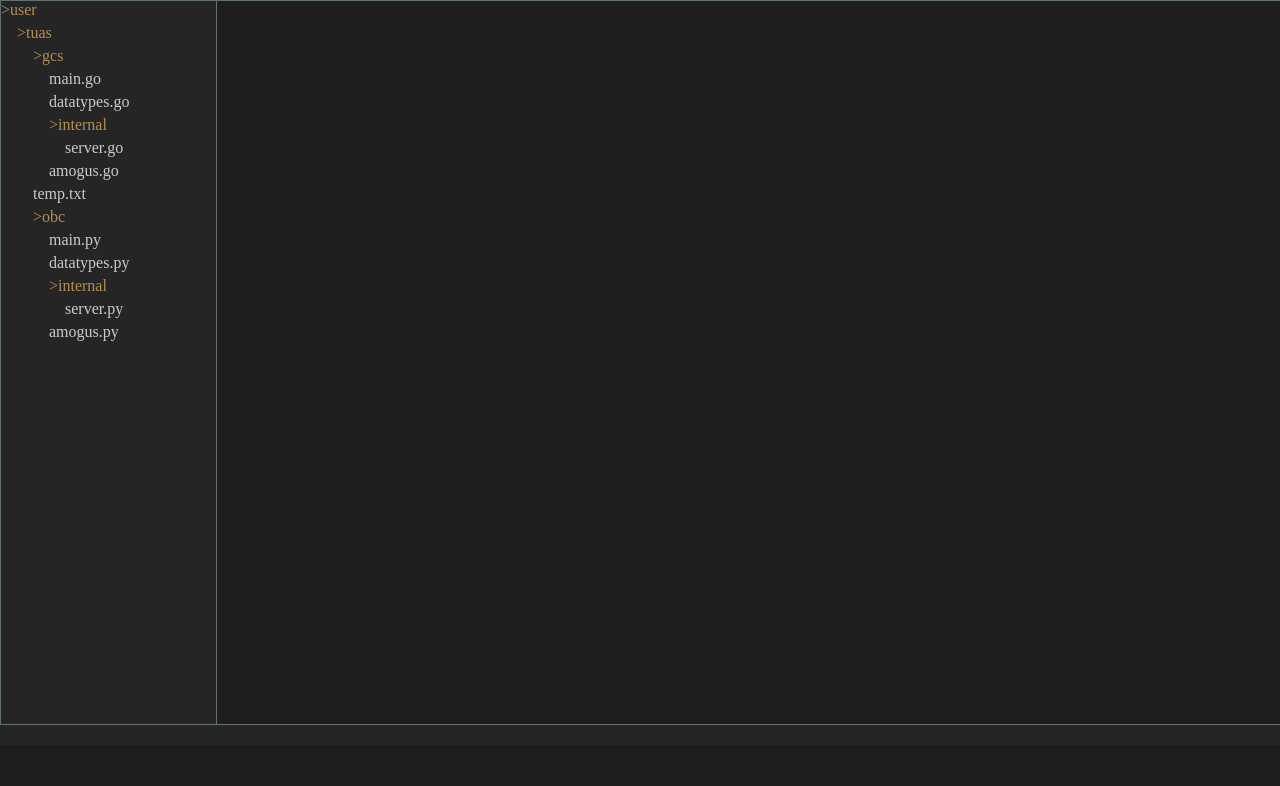
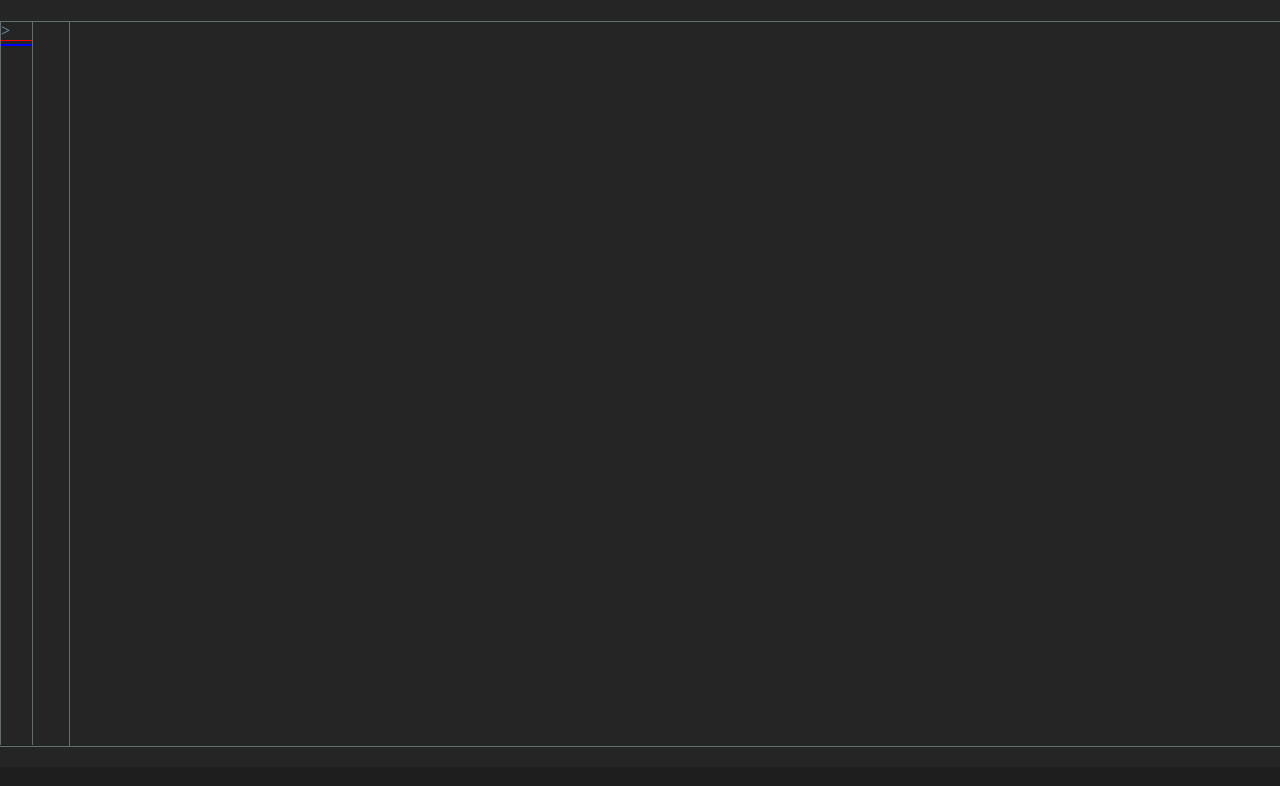
Before and after one commit to Tyler-Lentz/tyde, a SvelteKit app: page / in a window 1280 px wide. Shown: the top 786 px of the page. Built offline with nearby package versions, Linux system fonts and the light colour scheme.

Commit message:
half working sidebar highlighting

```diff
--- a/src/app.html
+++ b/src/app.html
@@ -14,5 +14,17 @@
 			background-color: var(--darkest-bg-color);
 			margin: 0;
 		}
+
+		:root {
+			--text-default-color: rgb(204,204,198);
+			--text-highlight-color: rgb(115, 170, 195);
+			--darkest-bg-color: rgb(30,30,30);
+			--dark-bg-color: rgb(37,37,38);
+			--medium-bg-color: rgb(51,51,51);
+			--highlight-color: rgb(179,143,80);
+			--dark-highlight-color: rgb(99,112,112);
+			--warning-color: rgb(180, 58, 58);
+			--font-size: 12pt;
+		}
 	</style>
 </html>
--- /dev/null
+++ b/src/global.scss
@@ -0,0 +1,11 @@
+* {
+    --text-default-color: rgb(204,204,198);
+    --text-highlight-color: rgb(115, 170, 195);
+    --darkest-bg-color: rgb(30,30,30);
+    --dark-bg-color: rgb(37,37,38);
+    --medium-bg-color: rgb(51,51,51);
+    --highlight-color: rgb(179,143,80);
+    --dark-highlight-color: rgb(99,112,112);
+    --warning-color: rgb(180, 58, 58);
+    --font-size: 12pt;
+}
--- a/src/lib/TextEditor.svelte
+++ b/src/lib/TextEditor.svelte
@@ -1,14 +1,11 @@
 <script lang="ts">
     import type { File } from '../defs';
-    import { slide } from 'svelte/transition';
 
     export let file: File;
+    export let editable: boolean;
 
     let num_lines: number = 0;
     let line_nums: String = '';
-
-    let font_size_num: number = 16; //pt
-    let font_size = `${font_size_num}px`;
 
     let editor_elem: HTMLTextAreaElement;
     let line_nums_elem: HTMLTextAreaElement;
@@ -18,14 +15,20 @@
     }
 
     $: num_lines = file.content.split('\n').length;
-    $: line_nums = Array(num_lines).fill(0).map((_, num) => `${num+1}`).join('\n');
-    $: max_line_size = String(num_lines).length * font_size_num;
+    $: line_nums = Array(num_lines).fill(0).map((_, num) => {
+        if (editable) {
+            return `${num+1}`
+        } else {
+            return "";
+        }
+    }).join('\n');
+    $: max_line_size = String(num_lines).length * 16;
 
 </script>
 
-<div transition:slide>
+<div >
     <textarea bind:this={line_nums_elem} class="line_nums" readonly bind:value={line_nums} style:width="{max_line_size}px" ></textarea>
-    <textarea bind:this={editor_elem} on:scroll={parseScroll} class="editor" bind:value={file.content} ></textarea>
+    <textarea bind:this={editor_elem} on:scroll={parseScroll} class="editor" bind:value={file.content} readonly={!editable}></textarea>
 </div>
 
 <style >
@@ -52,6 +55,7 @@
         color: var(--text-highlight-color);
         overflow: hidden;
         text-align: right;
+        min-width: 32px;
     }
 
     textarea.line_nums::selection {
--- a/src/lib/Topbar.svelte
+++ b/src/lib/Topbar.svelte
@@ -29,6 +29,7 @@
         background-color: var(--dark-bg-color);
         border-bottom: 1px solid var(--dark-highlight-color);
         width: 100vw;
+        min-height: 1.3rem;
     }
 
     li {
--- a/src/lib/Window.svelte
+++ b/src/lib/Window.svelte
@@ -54,7 +54,16 @@
         });
     });
 
+
+    let directory: Directory | null = null;
+
+    let empty_file = new File("null", "");
+
+    appWindow.listen('open-directory', (_) => {
         let dir = new Directory("/user", [
+            new File("/user/test", "content"),
+            new File("/user/test2", "content"),
+            new File("/user/test3", "content"),
             new Directory("/user/tuas", [
                 new Directory("/user/tuas/gcs", [
                     new File("/user/tuas/gcs/main.go", "content"),
@@ -75,31 +84,25 @@
                 ])
             ])
         ]);
+        directory = dir;
+    });
+
 </script>
 
 <div>
     <Topbar bind:current_file/>
     <main>
-        <WorkspaceSidebar directory={dir}></WorkspaceSidebar>
+        <WorkspaceSidebar bind:directory></WorkspaceSidebar>
         {#if current_file !== null}
-            <TextEditor file={$files[current_file]} />
+            <TextEditor file={$files[current_file]} editable={true} />
+        {:else}
+            <TextEditor file={empty_file} editable={false}/>
         {/if}
     </main>
     <EditorConsole bind:this={econsole}/>
 </div>
 
 <style>
-    :global(:root) {
-        --text-default-color: rgb(204,204,198);
-        --text-highlight-color: rgb(115, 170, 195);
-        --darkest-bg-color: rgb(30,30,30);
-        --dark-bg-color: rgb(37,37,38);
-        --medium-bg-color: rgb(51,51,51);
-        --highlight-color: rgb(179,143,80);
-        --dark-highlight-color: rgb(99,112,112);
-        --warning-color: rgb(180, 58, 58);
-        --font-size: 12pt;
-    }
     div {
         background-color: var(--darkest-bg-color);
         display: flex;
--- a/src/lib/WorkspaceDirectory.svelte
+++ b/src/lib/WorkspaceDirectory.svelte
@@ -1,41 +1,52 @@
 <script lang="ts">
     import type {FileSystemNode} from "../defs"
-    import WorkspaceFile from "./WorkspaceFile.svelte";
 
     export let name: String;
     export let subnodes: Array<FileSystemNode>;
-    export let indent: number;
 </script>
 
 <div>
-    <p>{name}</p>
+    <p class="dir">{name}</p>
     <ol>
         {#each subnodes as subnode}
             {#if subnode.isDirectory()}
                 <svelte:self
                     name={subnode.name}
                     subnodes={subnode.subnodes()}
-                    indent={indent+1}>
+                    >
                 </svelte:self>
             {:else}
-                <WorkspaceFile
-                    name={subnode.name}
-                    >
-                </WorkspaceFile>
+                <div>
+                    <p class="file">{subnode.name}</p>
+                </div>
             {/if}
         {/each}
     </ol>
 </div>
 
 <style>
-    p::before {
+    p.dir::before {
         content: ">";
+    }
+
+    p.dir {
+        color: var(--text-highlight-color);
+    }
+
+    p.file {
+        color: var(--text-default-color);
     }
 
     p {
         margin: 0;
         margin-bottom: 5px;
-        color: var(--highlight-color);
+        -width: max-content;
+        width: 100%;
+        outline: 1px solid red;
+    }
+
+    p:hover {
+        background-color: var(--medium-bg-color);
     }
 
     div, ol {
@@ -46,7 +57,13 @@
     ol {
         list-style-type: none;
         padding-left: 1rem;
+        padding-right: 1rem;
         margin-top: 0;
+        outline: 1px solid blue;
+    }
+
+    div {
+        width: 100%;
     }
 
 </style>
--- a/src/lib/WorkspaceFile.svelte
+++ /dev/null
@@ -1,15 +0,0 @@
-<script lang="ts">
-    export let name: String;
-</script>
-
-<div>
-    <p>{name}</p>
-</div>
-
-<style>
-    p {
-        margin: 0;
-        margin-bottom: 5px;
-        color: var(--text-default-color);
-    }
-</style>
--- a/src/lib/WorkspaceSidebar.svelte
+++ b/src/lib/WorkspaceSidebar.svelte
@@ -1,17 +1,24 @@
 <script lang="ts">
     import type {Directory} from "../defs"
     import WorkspaceDirectory from "./WorkspaceDirectory.svelte";
-    import WorkspaceFile from "./WorkspaceFile.svelte";
 
-    export let directory: Directory;
+    export let directory: Directory | null;
 </script>
 
-<div>
-    <WorkspaceDirectory
-        name={directory.name}
-        subnodes={directory.subnodes()}
-        indent={0}>
-    </WorkspaceDirectory>
+<div >
+    {#if directory !== null}
+        <WorkspaceDirectory
+            name={directory.name}
+            subnodes={directory.subnodes()}
+            >
+        </WorkspaceDirectory>
+    {:else}
+        <WorkspaceDirectory
+            name=""
+            subnodes={[]}
+            >
+        </WorkspaceDirectory>
+    {/if}
 </div>
 
 <style>
@@ -21,11 +28,9 @@
         border: 1px solid var(--dark-highlight-color);
         background-color: var(--dark-bg-color);
         height: calc(90vh + 3px);
-        width: 16vw;
-        max-width: 16vw;
-        overflow-x: scroll;
+        width: max-content;
+        overflow: scroll;
         border-bottom: none;
         border-top: none;
-        padding-right: 10px;
     }
 </style>
--- a/src/routes/+page.svelte
+++ b/src/routes/+page.svelte
@@ -8,4 +8,9 @@
     :root {
         background-color: var(--darkest-bg-color);
     }
+    :global(p.sidebarfilename) {
+        margin: 0;
+        margin-bottom: 5px;
+        color: var(--text-default-color);
+    }
 </style>
```
Also changed, not shown: 1 other file (tests, documents, lock files or other folders). Lines whose indentation alone changed are shown as unchanged.
